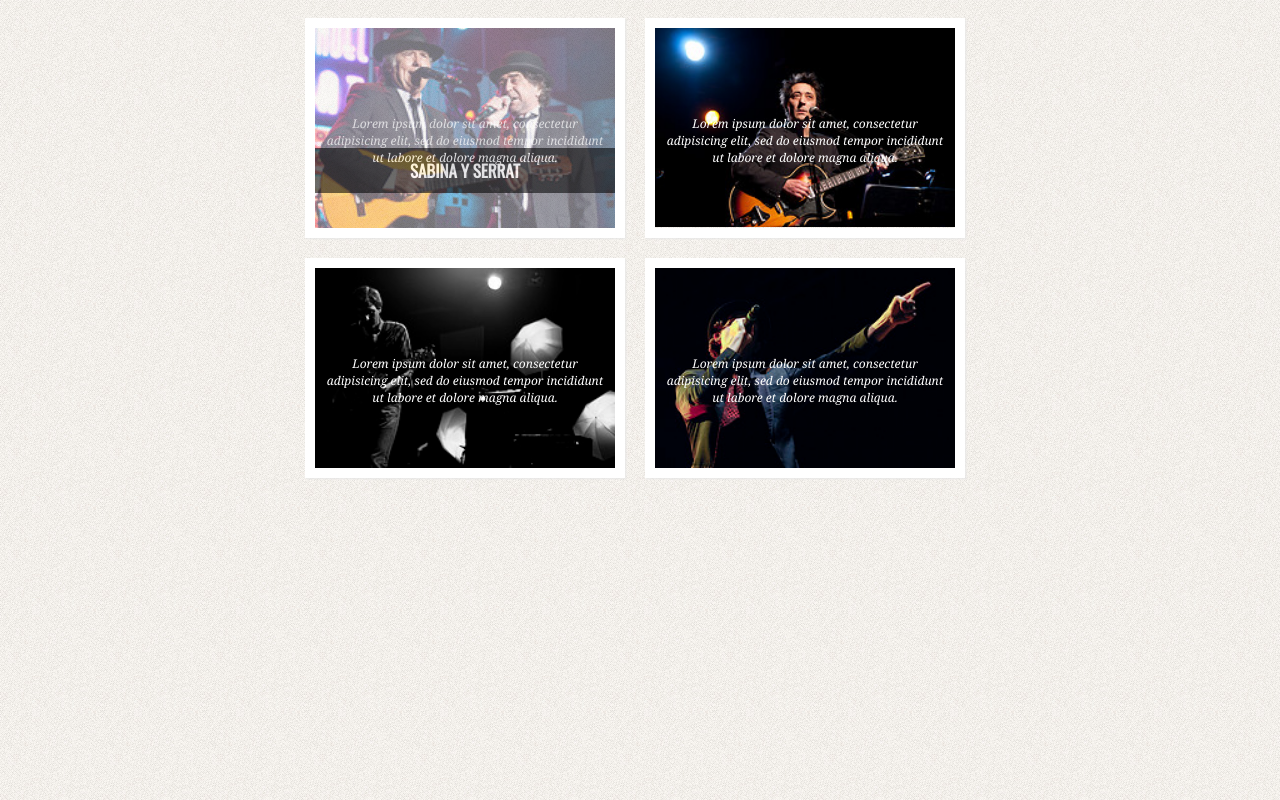
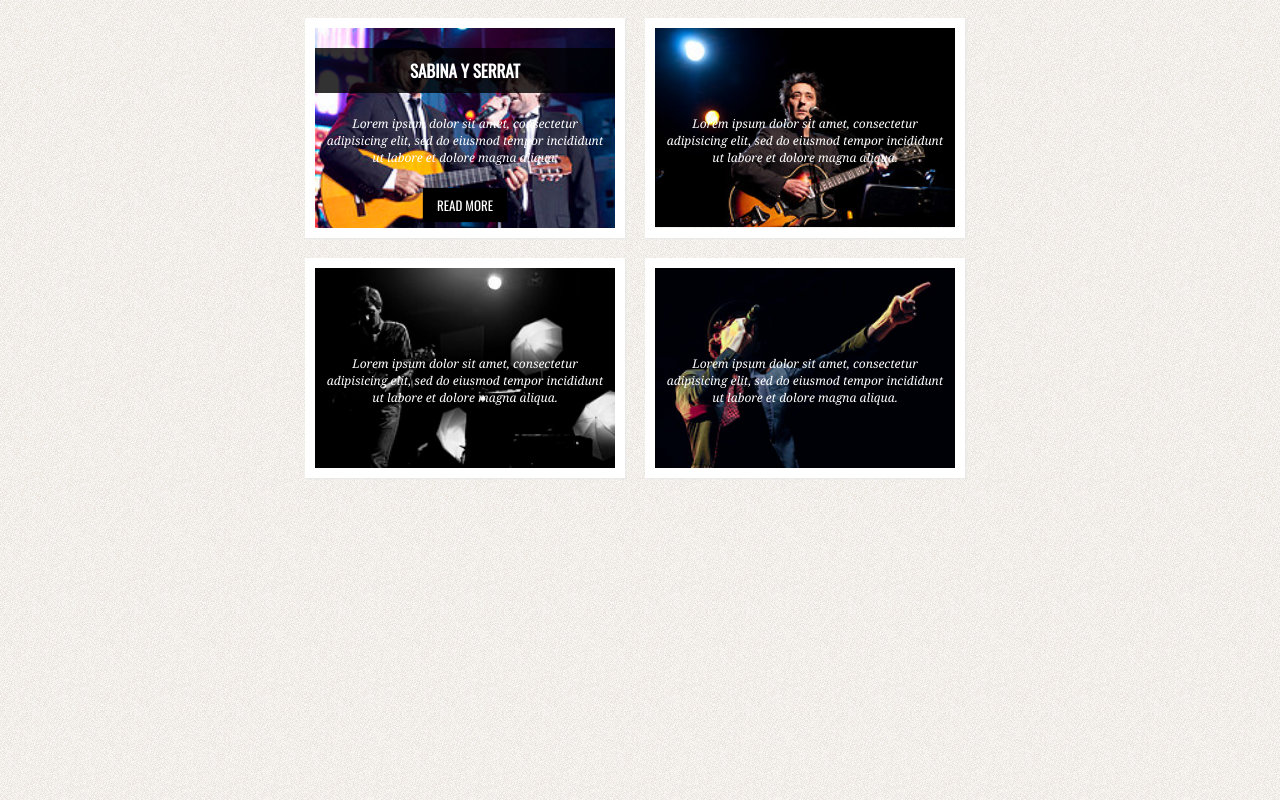
Before and after one commit to igorgarciateran/dam-2015, a plain HTML site: page CSS3/final01/index.html in a window 1280 px wide. In both pictures the pointer is over the element 465 px from the left and 128 px from the top of the page. Drawn offline with nearby package versions, Linux system fonts and the light colour scheme.

Commit message:
Prueba casa
Prueba casa

```diff
--- a/CSS3/final01/assets/css/main.css
+++ b/CSS3/final01/assets/css/main.css
@@ -32,7 +32,7 @@ body {
    left: 0;
 }
 .view .mask {
-   background-color: rgba(219,127,8, 0,7);
+   background-color: rgba(219,127,8, 0);
    transition-property: opacity;
    transition-duration: 500ms;
 
@@ -88,22 +88,23 @@ body {
 /* ANIMACIONES Y TRANSICIONES */
 
 .view:hover .mask{
-opacity: 0.7;
+
+opacity: 1;
 }
 
 
 .view:hover img{
 transform: scale(1.2);
-opacity: 0.5;
+opacity: 1;
 }
 
 .view:hover h2{
-transform: translateY(100px);
+transform: translateY(0px);
 opacity: 1;
 
 }
 
 .view:hover a{
-transform: translateY(100px);
+transform: translateY(0px);
 opacity: 1;
 }
```
